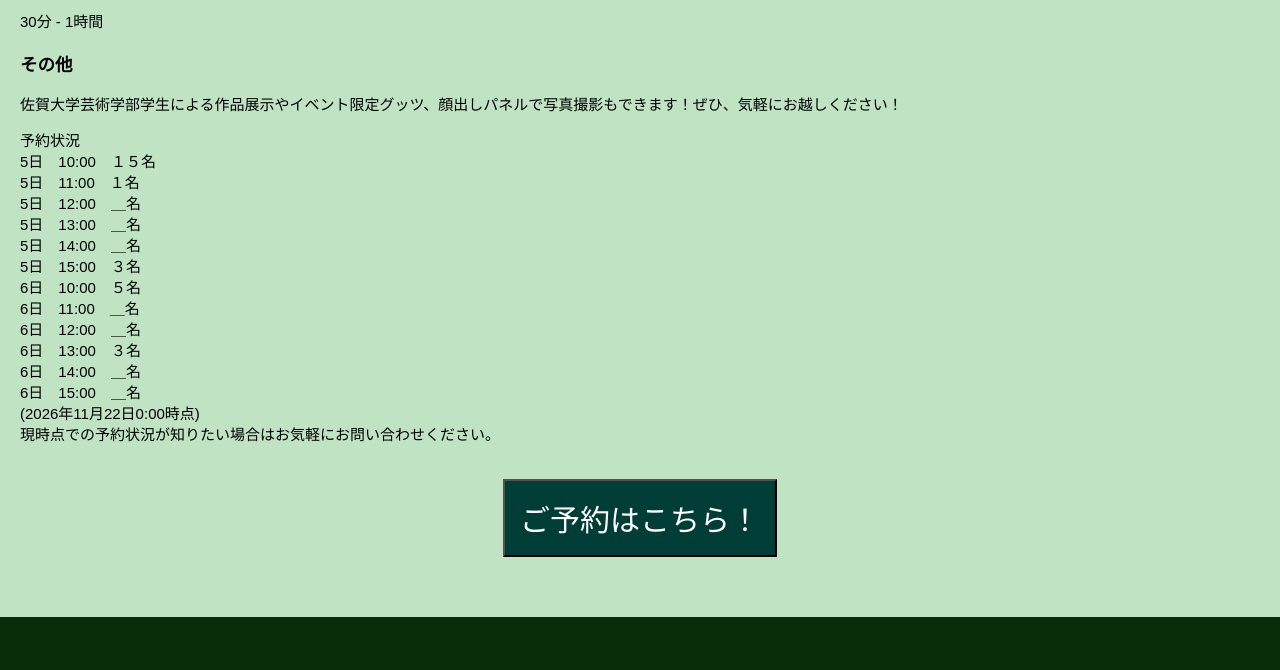
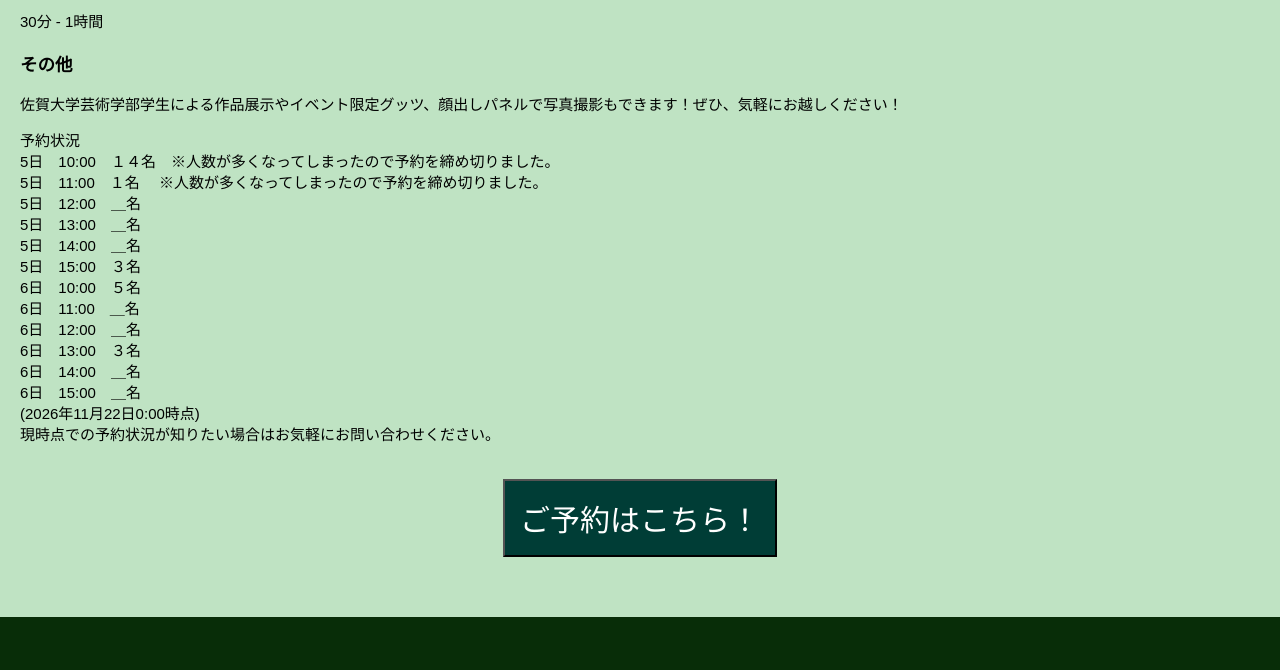
Before and after one commit to tasu9-gln/sutekame, a plain HTML site: page index.html in a window 1280 px wide. Shown: the part 2720-3390 px from the top of the page. Drawn offline with Linux system fonts and the light colour scheme.

Commit message:
Update index.html

```diff
--- a/index.html
+++ b/index.html
@@ -103,8 +103,8 @@
 
 <section class=yoyaku>
   <p>予約状況<br>
-  5日　10:00　１５名　<br>
-  5日　11:00　１名 <br>
+  5日　10:00　１４名　※人数が多くなってしまったので予約を締め切りました。<br>
+  5日　11:00　１名 　※人数が多くなってしまったので予約を締め切りました。<br>
   5日　12:00　＿名<br>
   5日　13:00　＿名<br>
   5日　14:00　＿名<br>
```
